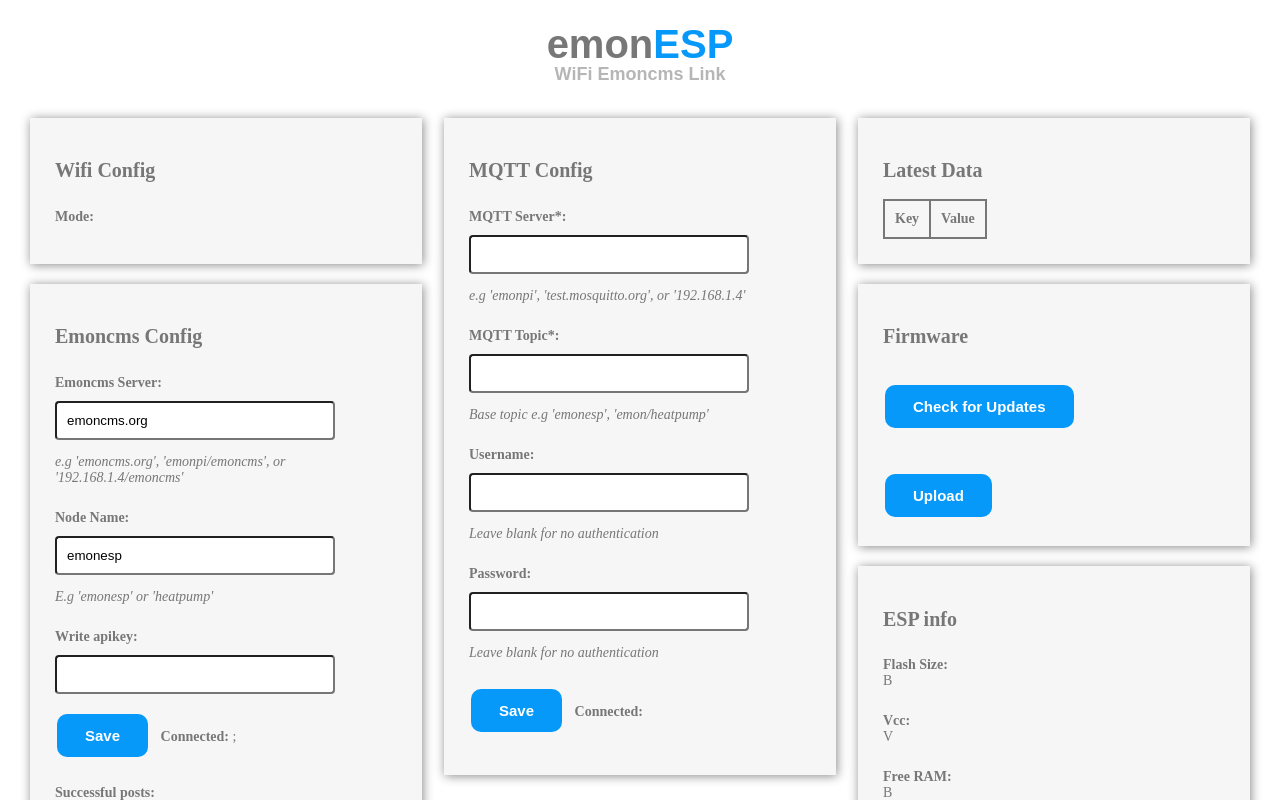
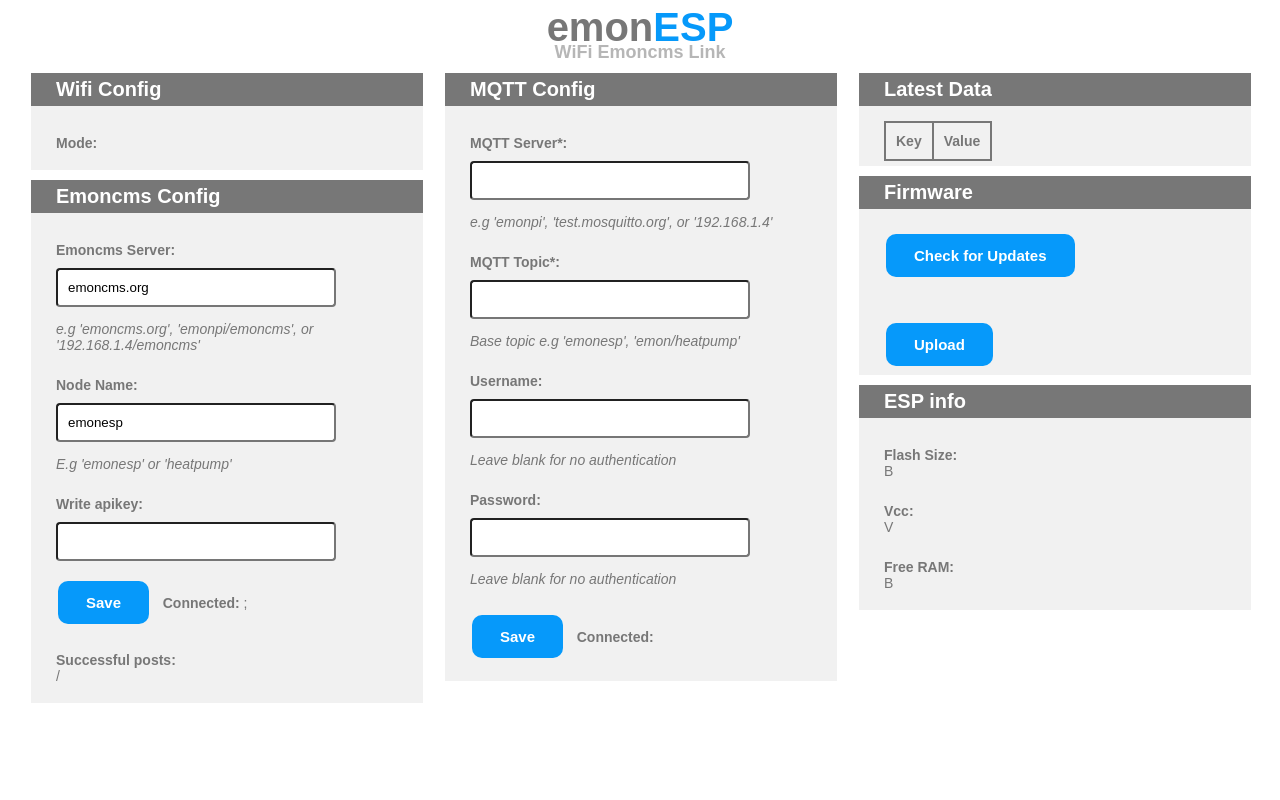
Before and after one commit to openenergymonitor/EmonESP, a plain HTML site: page src/data/home.html in a window 1280 px wide. Drawn offline with Linux system fonts and the light colour scheme; no server answers.

Commit message:
prominent headers and browser behaviour add bar fix

```diff
--- a/src/data/home.html
+++ b/src/data/home.html
@@ -35,6 +35,9 @@
         <div id="one">
 
           <h2>Wifi Config</h2>
+
+          <div class="itembody-wrapper">
+
             <p><b>Mode:</b> <span id="mode"></span></p>
 
             <div id="client-view" style="display:none">
@@ -42,7 +45,6 @@
               <p><b>Network SSID:</b><br><span id="sta-ssid"></span></p>
               <p><b>IP Address:</b><br><span id="sta-ip"></span></p>
               <button id="apoff" style="display:none">Turn off Access Point</button>
-
               <button id="reset">Factory Reset</button>
 
             </div>
@@ -73,6 +75,8 @@
 
         </div>
 
+      </div>
+
 <!--//////////////////////////////////////////////////////////////////////////////////-->
 
       <div class="flex-item">
@@ -80,6 +84,9 @@
         <div id="two">
 
           <h2>Emoncms Config</h2>
+
+          <div class="itembody-wrapper">
+
           <p><b>Emoncms Server:</b><br>
           <input id="emoncms_server" type="text" value="emoncms.org">
           </p><span>e.g 'emoncms.org', 'emonpi/emoncms', or '192.168.1.4/emoncms'</span><br>
@@ -96,6 +103,8 @@
 
         </div>
 
+      </div>
+
 <!--//////////////////////////////////////////////////////////////////////////////////-->
 
       <div class="flex-item">
@@ -103,6 +112,9 @@
         <div id="three">
 
           <h2>MQTT Config</h2>
+
+          <div class="itembody-wrapper">
+
           <p><b>MQTT Server*:</b><br>
           <input id="mqtt_server" type="text">
           </p><span>e.g 'emonpi', 'test.mosquitto.org', or '192.168.1.4'</span><br>
@@ -122,6 +134,8 @@
 
         </div>
 
+      </div>
+
 <!--//////////////////////////////////////////////////////////////////////////////////-->
 
       <div class="flex-item">
@@ -130,10 +144,14 @@
 
           <h2>Latest Data</h2>
 
+          <div class="itembody-wrapper">
+
           <table>
           <tr><th>Key</th><th>Value</th></tr>
           <tbody id="datavalues"></tbody>
           </table>
+
+          </div>
 
         </div>
 
@@ -146,6 +164,9 @@
         <div id="five">
 
           <h2>Firmware</h2>
+
+          <div class="itembody-wrapper">
+
             <div id="firmware" style="display:none">
 
               <table>
@@ -165,6 +186,8 @@
 
         </div>
 
+      </div>
+
 <!--//////////////////////////////////////////////////////////////////////////////////-->
 
       <div class="flex-item">
@@ -172,6 +195,9 @@
         <div id="six">
 
           <h2>ESP info</h2>
+
+          <div class="itembody-wrapper">
+
           <p><b>Flash Size:</b><br><span id="flash_size"></span>B</p>
           <p><b>Vcc:</b><br><span id="vcc"></span>V</p>
           <p><b>Free RAM:</b><br><span id="free_heap"></span>B</p>
--- a/src/data/style.css
+++ b/src/data/style.css
@@ -1,7 +1,7 @@
-html,body {
+body {
     width: 100%;
     height: 100%;
-    font-family: "sans-serif";
+    font-family: Arial,"sans-serif";
     font-size: 14px;
     background-color: #ffffff;
     color:#777777;
@@ -17,15 +17,18 @@
 
 #one,#two,#three,#four,#five,#six {
     width: 98%;
-    background-color: #f6f6f6;
-    box-shadow: 1px 1px 10px #888888;
+    background-color: #f1f1f1;
     box-sizing: border-box;
-    margin: 10px auto;
-    padding: 25px;
+    margin: 5px 5px 5px 5px;
+}
+
+.itembody-wrapper {
+    padding: 5px 25px 5px 25px;
 }
 
 table {
     border-collapse: collapse;
+    margin-top: 10px;
 }
 
 table, td, th {
@@ -42,13 +45,13 @@
     justify-content: flex-start;
     align-items: flex-start;
     width: 100%;
-    height: 2180px;
+    max-height: 2180px;
 }
 
 @media screen and (min-width: 1242px) {
     .flex-container {
         width: 1242px;
-        height: 800px;
+        height: 700px;
         flex-wrap: wrap;
         margin: 0 auto;
     }
@@ -58,7 +61,7 @@
 @media screen and (min-width: 800px) and (max-width: 1242px)  {
     .flex-container {
         width: 800px;
-        height: 1600px;
+        height: 1400px;
         flex-wrap: wrap;
         margin: 0 auto;
     }
@@ -96,13 +99,17 @@
 
 .flex-item h2 {
     font-size: 20px;
+    background-color: #777777;
+    color: #ffffff;
+    padding: 5px 25px 5px 25px;
+    margin: 0;
 }
 
 .box {
     box-sizing: border-box;
     padding-top: 5px;
     padding-bottom: 5px;
-    margin-top: -10px;
+    margin: 0;
 }
 
 .box h1 {
@@ -110,6 +117,7 @@
     font-weight: bold;
     font-family: Arial,"sans-serif";
     text-align: center;
+    margin: 0;
 }
 
 .box h1 span {
@@ -121,15 +129,8 @@
     font-family: Arial,"sans-serif";
     font-size: 18px;
     text-align: center;
-    margin-top: -30px;
     color: #b6b6b6;
-}
-
-.box img {
-    display: block;
-    margin-left: auto;
-    margin-right: auto;
-    padding: 20px;
+    margin: -8px 0 0 0;
 }
 
 button {
```
Lines whose indentation alone changed are shown as unchanged.
